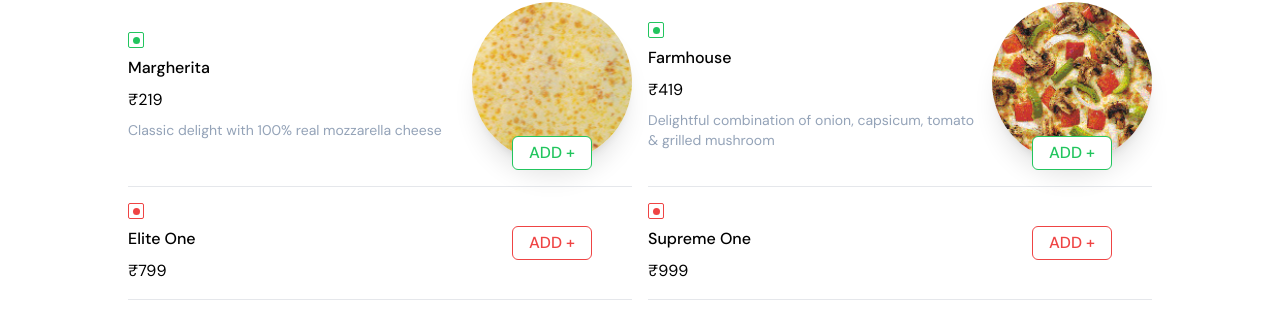
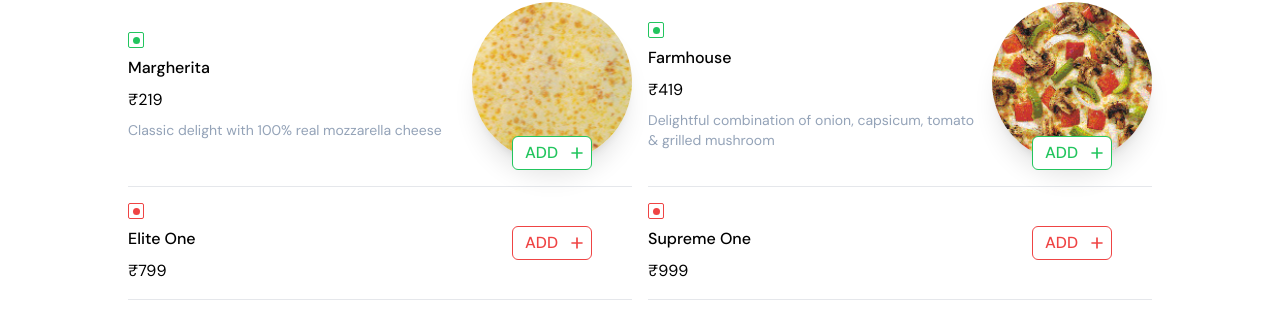
Before and after one commit to nrjdalal/at7, a Next.js app: page /menu in a window 1280 px wide. Shown: the part 200-510 px from the top of the page. Built offline with nearby package versions, Linux system fonts and the light colour scheme.

Commit message:
buttons calibrated

```diff
--- a/components/menu/ItemCard.jsx
+++ b/components/menu/ItemCard.jsx
@@ -172,14 +172,24 @@ export const ItemCard = ({ description, name, price, src, veg, xid }) => {
           </div>
         ) : (
           <div
-            className={`absolute left-1/2 flex w-20 -translate-x-1/2 cursor-pointer select-none items-center justify-around rounded-md border-[1.5px] bg-white py-1 font-medium ${
+            className={`text-md absolute left-1/2 flex w-20 -translate-x-1/2 cursor-pointer select-none items-center justify-between rounded-md border-[1.5px] bg-white py-1 px-1 font-medium ${
               veg ? 'border-green-500 text-green-500' : 'border-red-500 text-red-500'
             } ${src ? 'bottom-0' : ''}`}
             onClick={() => {
               addToCart(xid)
             }}
           >
-            ADD +
+            <span className="pl-2">ADD</span>
+            <svg
+              xmlns="http://www.w3.org/2000/svg"
+              className="h-5 w-5"
+              fill="none"
+              viewBox="0 0 24 24"
+              stroke="currentColor"
+              strokeWidth={2}
+            >
+              <path strokeLinecap="round" strokeLinejoin="round" d="M12 6v6m0 0v6m0-6h6m-6 0H6" />
+            </svg>
           </div>
         )}
       </div>
```
